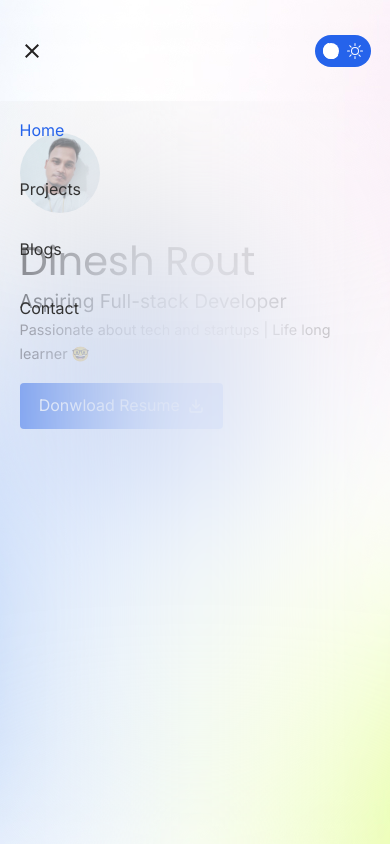
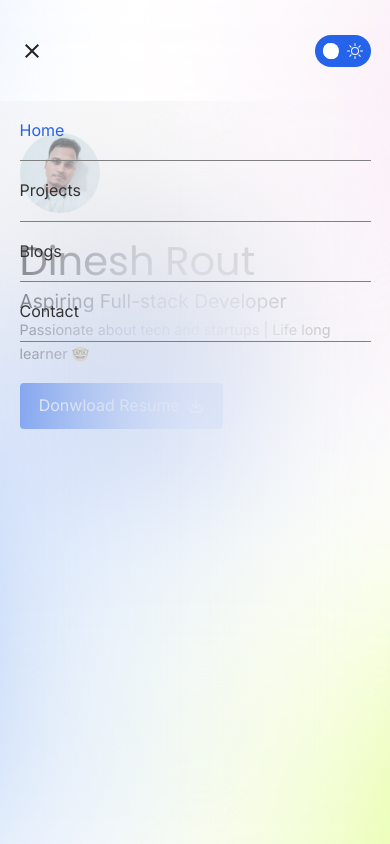
Before and after one commit to DineshRout779/my-portfolio, a React (Create React App) app: page / in a window 390 px wide. Both pictures are taken after a click on the button 31 px from the left and 50 px from the top of the page. Built offline with nearby package versions, Linux system fonts and the light colour scheme.

Commit message:
style: navbar animation added

```diff
--- a/src/components/Navbar.jsx
+++ b/src/components/Navbar.jsx
@@ -5,12 +5,15 @@ import { BsMoon, BsSun } from 'react-icons/bs';
 import { HiOutlineMenuAlt2 } from 'react-icons/hi';
 import { IoMdClose } from 'react-icons/io';
 import { NavLink } from 'react-router-dom';
-import { useState } from 'react';
+import { useRef, useState } from 'react';
+import { useEffect } from 'react';
+import { gsap } from 'gsap';
 
 const Navbar = () => {
   const { state, dispatch } = useApp();
   const { theme } = state;
   const [mobileMenuOpen, setMobileMenuOpen] = useState(false);
+  const mobileMenuRef = useRef();
 
   const handleThemeToggle = () => {
     dispatch({
@@ -19,6 +22,21 @@ const Navbar = () => {
     });
   };
 
+  useEffect(() => {
+    const animation = gsap.fromTo(
+      mobileMenuRef.current.children,
+      { x: -300 },
+      {
+        x: 0,
+        stagger: 0.1,
+      }
+    );
+
+    return () => {
+      animation.kill();
+    };
+  });
+
   return (
     <Header>
       <Container>
@@ -26,24 +44,10 @@ const Navbar = () => {
           <HamburgerMenu onClick={() => setMobileMenuOpen(!mobileMenuOpen)}>
             {mobileMenuOpen ? <IoMdClose /> : <HiOutlineMenuAlt2 />}
           </HamburgerMenu>
-          <MobileNavLinks className={mobileMenuOpen ? 'open' : ''}>
-            {/* <li>
-              <NavLink
-                to='/'
-                className={({ isActive, isPending }) => {
-                  return isActive
-                    ? 'active logo'
-                    : isPending
-                    ? 'pending logo'
-                    : 'logo';
-                }}
-              >
-                <Logo
-                  src='./imgs/android-chrome-512x512.png'
-                  alt='logo image'
-                />
-              </NavLink>
-            </li> */}
+          <MobileNavLinks
+            className={mobileMenuOpen ? 'open' : ''}
+            ref={mobileMenuRef}
+          >
             <li>
               <NavLink
                 to='/'
@@ -210,11 +214,10 @@ const MobileNavLinks = styled.nav`
   li a {
     margin-right: 0;
     padding: 1em 0;
+    border-bottom: 1px solid gray;
     color: var(--link-color);
-    border-radius: 4px;
     text-decoration: none;
     display: block;
-    position: relative;
 
     :hover {
       color: var(--link-active-color);
```
